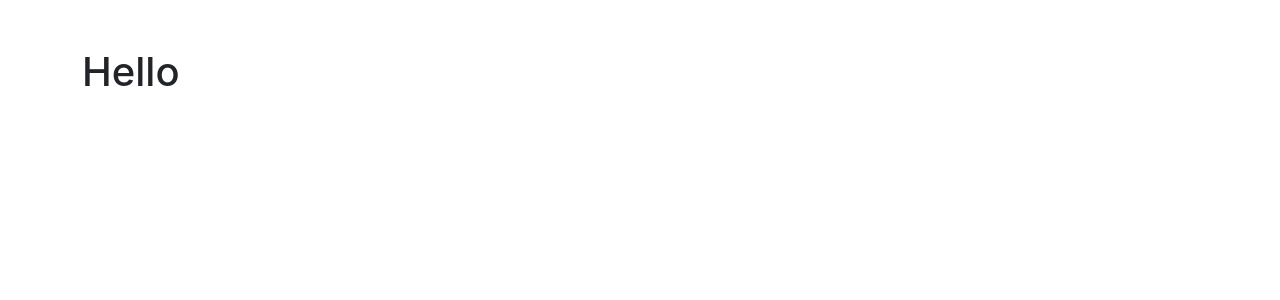
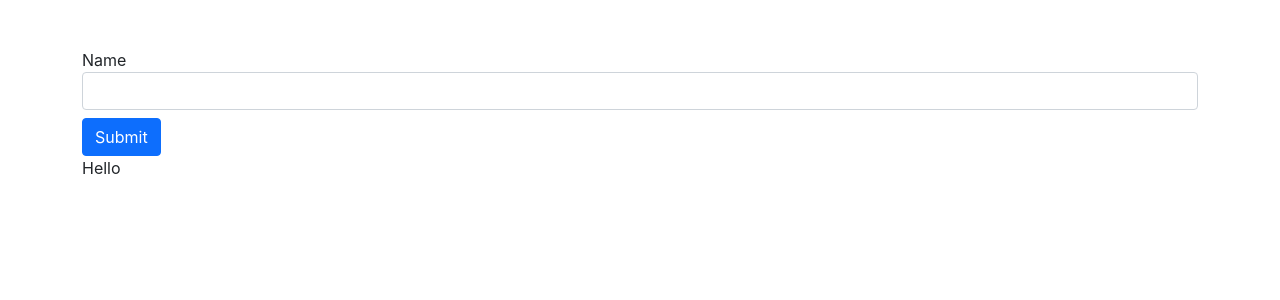
Before and after one commit to Annie-Huang/react-sandbox, a React (Create React App) app: page / in a window 1280 px wide. Shown: the top 300 px of the page. Built offline with nearby package versions, Linux system fonts and the light colour scheme.

Commit message:
useRef --> Show how to use useRef to set focus, change style, change value, change inner text in UseRefExample1.jsx

```diff
--- a/src/App.js
+++ b/src/App.js
@@ -1,7 +1,9 @@
+import UseRefExample1 from './components/UseRefExample1';
+
 function App() {
   return (
     <div className='container mt-5'>
-      <h1>Hello</h1>
+      <UseRefExample1 />
     </div>
   );
 }
--- /dev/null
+++ b/src/components/UseRefExample1.jsx
@@ -0,0 +1,41 @@
+import { useRef } from 'react';
+
+const UseRefExample1 = () => {
+  const inputRef = useRef();
+
+  // useRef can be use in anything, not just input
+  const paraRef = useRef();
+
+  const onSubmit = (e) => {
+    e.preventDefault();
+
+    // console.log(inputRef);
+    // When you change the ref value, it is not a state change so it will not rerender the component.
+    inputRef.current.value = 'Hello';
+    inputRef.current.style.backgroundColor = 'red';
+
+    paraRef.current.innerText = 'Goodbye';
+  };
+
+  return (
+    <div>
+      <form onSubmit={onSubmit}>
+        <label htmlFor='name'>Name</label>
+        <input
+          type='text'
+          ref={inputRef}
+          id='name'
+          className='form-control mb-2'
+        />
+        <button type='submit' className='btn btn-primary'>
+          Submit
+        </button>
+        <p onClick={() => inputRef.current.focus()} ref={paraRef}>
+          Hello
+        </p>
+      </form>
+    </div>
+  );
+};
+
+export default UseRefExample1;
```
